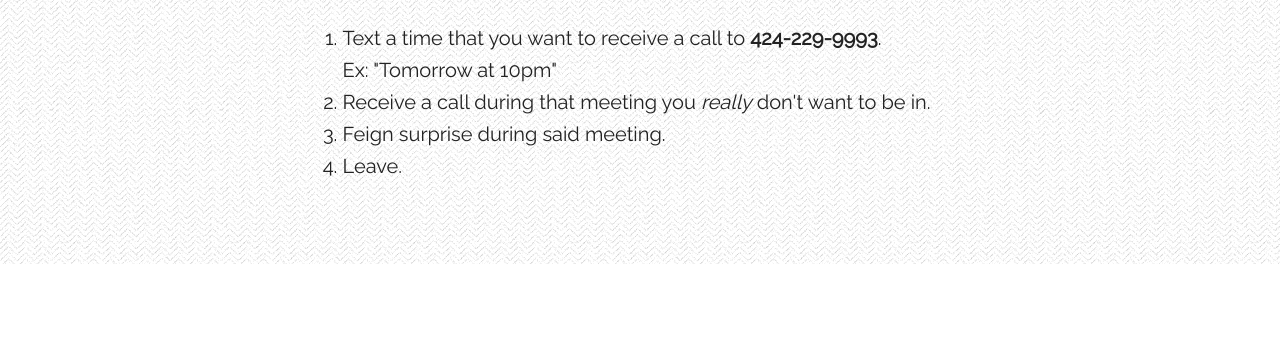
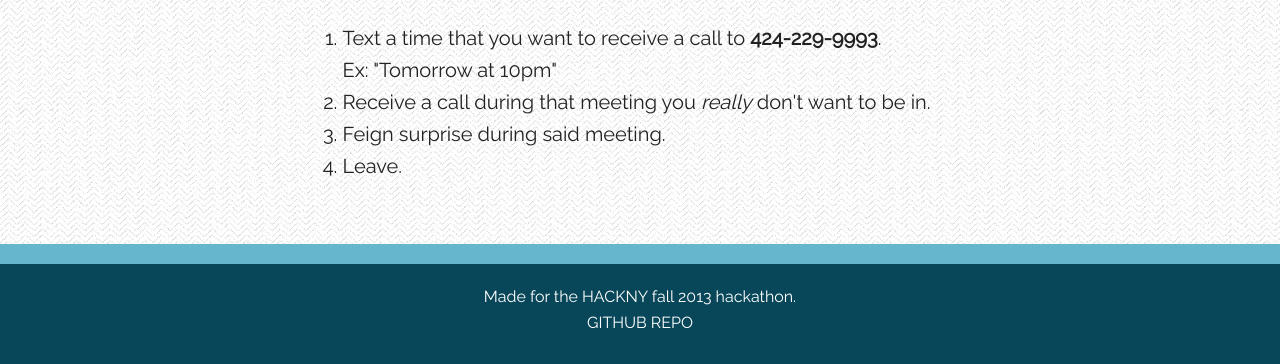
Before and after one commit to dariajung/excuse-timer, a plain HTML site: page templates/index.html in a window 1280 px wide. Shown: the part 636-1000 px from the top of the page. Before the commit the page ends 900 px from the top, so only its background shows below. Drawn offline with Linux system fonts and the light colour scheme; files whose address does not match are found by name.

Commit message:
add footer

```diff
--- a/static/style.css
+++ b/static/style.css
@@ -23,7 +23,8 @@ body, h1 {
 	font-size: 60px;
 }
 
-.landing-text a {
+a {
+	text-transform: uppercase;
 	color: #fff;
 	-webkit-transition: all 0.5s ease-in-out;
 	-moz-transition: all 0.5s ease-in-out;
@@ -31,7 +32,7 @@ body, h1 {
 	transition: all 0.5s ease-in-out;;
 }
 
-.landing-text a:hover {
+a:hover {
 	color: #1d83a4;
 }
 
@@ -57,6 +58,7 @@ body, h1 {
 	min-height: 400px;
 	background: url('../static/img/grilled.png');
 	padding-bottom: 50px;
+	border-bottom: 20px #66B6CD solid;
 }
 
 .instructions h1 {
@@ -78,6 +80,18 @@ body, h1 {
 	margin: 0px 50px;
 }
 
+.footer {
+	padding-top: 20px;
+	min-height: 100px;
+	background: #084759;
+}
+
+.footer p {
+	text-align: center;
+	margin: 0;
+	color: #fff;
+}
+
 @media (max-width: 750px) {
 	.steps {
 		margin-bottom: 20px;
--- a/templates/index.html
+++ b/templates/index.html
@@ -24,6 +24,7 @@
 
         <script src="static/jquery-1.10.2.min.js"></script>
     </head>
+
     <body>
         <div class='landing'>
             <div class='landing-text'>
@@ -52,6 +53,10 @@
                 </ol>
             </div>
         </div>
+        <div class='footer'>
+            <p>Made for the <a target='_blank' href='http://hackny.org'>hackNY</a> fall 2013 hackathon.</p>
+            <p><a target='_blank' href="http://github.com/dariajung/excuse-timer">GitHub Repo</a></p>
+        </div>
     </body>
     <script>
     </script>
```
